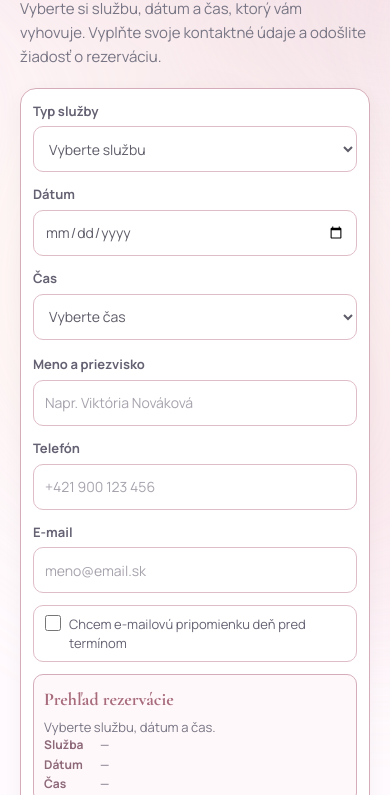
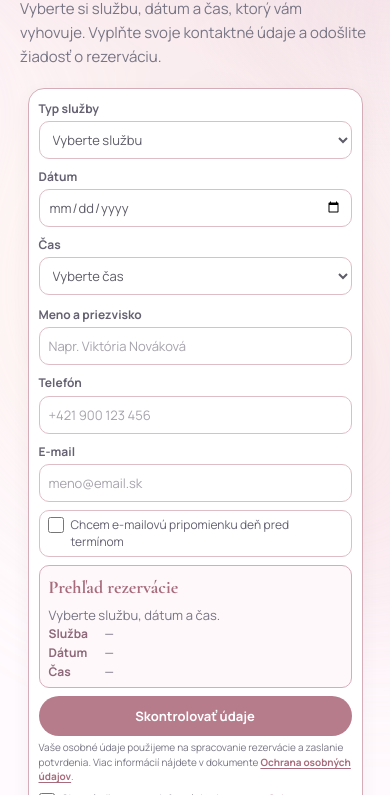
Before and after one commit to pokrievkova/nechtove-studio, a plain HTML site: page rezervacia.html in a window 390 px wide. Shown: the part 305-1100 px from the top of the page. Drawn offline with nearby package versions, Linux system fonts and the light colour scheme.

Commit message:
formular

```diff
--- a/styles/main.css
+++ b/styles/main.css
@@ -1418,14 +1418,16 @@ button {
   .reservation-page form {
     grid-template-columns: 1fr;
     gap: 18px;
-    padding: 15px;
+    width: 100%;
+    max-width: 440px;
+    padding: 12px;
   }
 
   .reservation-date-column,
   .reservation-contact-column {
     width: 100%;
     min-width: 0;
-    gap: 10px;
+    gap: 8px;
   }
 
   .reservation-page .form-field,
@@ -1445,10 +1447,46 @@ button {
     display: block;
     width: 100%;
     max-width: 100%;
+    height: 38px;
+    min-height: 38px;
+    padding: 6px 9px;
+    font-size: 13px;
+  }
+
+  .reservation-page .form-field {
+    gap: 3px;
+  }
+
+  .reservation-page .form-field label {
+    font-size: 12px;
+  }
+
+  .reservation-page .reminder-option {
+    min-height: 38px;
+    gap: 7px;
+    padding: 7px 9px;
+    font-size: 12px;
+  }
+
+  .reservation-page aside {
+    padding: 8px 10px;
   }
 
   .reservation-page button[type="submit"] {
     display: block;
+    min-height: 40px;
+    padding: 7px 12px;
+  }
+
+  .reservation-page .privacy-notice {
+    margin-top: -4px;
+    font-size: 10px;
+  }
+
+  .reservation-page .privacy-consent {
+    gap: 7px;
+    font-size: 11px;
+    line-height: 1.35;
   }
 
   .reservation-contact-column {
@@ -1496,12 +1534,13 @@ button {
   }
 
   .reservation-page form {
-    gap: 16px;
+    gap: 12px;
   }
 
   .reservation-page .form-field input,
   .reservation-page .form-field select {
-    min-height: 46px;
+    height: 38px;
+    min-height: 38px;
   }
 
   .reservation-summary-list div {
@@ -1537,17 +1576,18 @@ button {
   }
 
   .reservation-page form {
-    gap: 14px;
-    padding: 12px;
+    max-width: 335px;
+    gap: 10px;
+    padding: 10px;
   }
 
   .reservation-date-column,
   .reservation-contact-column {
-    gap: 12px;
+    gap: 8px;
   }
 
   .reservation-page aside {
-    padding: 10px;
+    padding: 7px 9px;
   }
 
   .reservation-summary-list {
@@ -1563,8 +1603,17 @@ button {
     align-items: flex-start;
   }
 
+  .reservation-page .reminder-option {
+    min-height: 36px;
+    padding: 6px 8px;
+  }
+
+  .reservation-page .privacy-consent {
+    font-size: 10px;
+  }
+
   .reservation-page button[type="submit"] {
-    min-height: 46px;
+    min-height: 40px;
   }
 }
 
```
